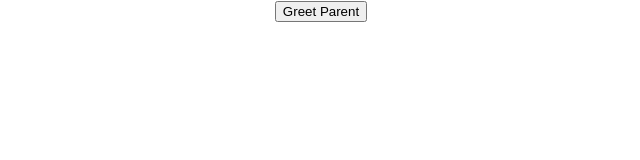
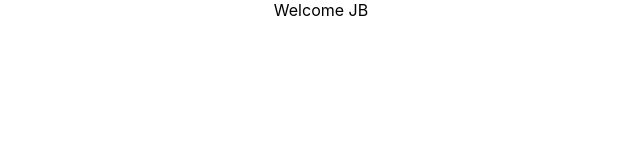
Before and after one commit to johndranreb/ReactJS, a React (Create React App) app in the folder hello-world/: page / in a window 1280 px wide. Shown: the top 160 px of the page, without its empty margins (319-959 px from the left). Built offline with nearby package versions, Linux system fonts and the light colour scheme.

Commit message:
Conditional Rendering

```diff
--- a/hello-world/src/App.js
+++ b/hello-world/src/App.js
@@ -8,13 +8,15 @@
 import ClassClick from './components/ClassClick';
 import EventBind from './components/EventBind';
 import ParentsComponents from './components/ParentsComponents';
+import UserGreeting from './components/UserGreeting';
 
 
 
 function App() {
   return (
     <div className="App">
-     <ParentsComponents />
+      <UserGreeting />
+     {/* <ParentsComponents /> */}
       {/* <EventBind /> */}
       {/* <ClassClick /> */}
       {/* <FunctionClick /> */}
--- /dev/null
+++ b/hello-world/src/components/UserGreeting.js
@@ -0,0 +1,50 @@
+import React, { Component } from 'react'
+
+ class UserGreeting extends Component {
+
+  constructor(props) {
+    super(props)
+
+    //define the state property
+    this.state = {
+       isLoggedIn: true
+    }
+  }
+
+  render() {
+
+   return this.state.isLoggedIn && <div>Welcome JB</div> //the expression first evaluates the left side of the operator. If it is true it also evaluates the right side (JSX) that will be rendered in the browser.However, if it all the left side evaluates to false the right side will never be evaluated as it doesn't affect the final value of the whole expression
+
+
+    // return this.state.isLoggedIn ? ( // evaluate true or false
+    //   <div>Welcome JB</div>  ) : (<div>Welcome Guest</div>
+    // )
+
+
+    // //declare a variable inside the render method
+    // let message //stores the element to be rendered
+    // if(this.state.isLoggedIn) {
+    //   message = <div>Welcome JB</div>
+    // }else{
+    //   message = <div>Welcome Guest</div>
+    // }
+    // return <div>{message}</div>
+
+
+    //if else condition
+    // if(this.state.isLoggedIn){
+    //   return  <div>Welcome JB</div>
+
+    // }else{
+    //   return <div>Welcome Guest</div>
+    // }
+    // return (
+    //   <div>
+    //    <div> Welcome JB</div>
+    //    <div> Welcome Guest</div>
+    //   </div>
+    // )
+  }
+}
+
+export default UserGreeting;
```
